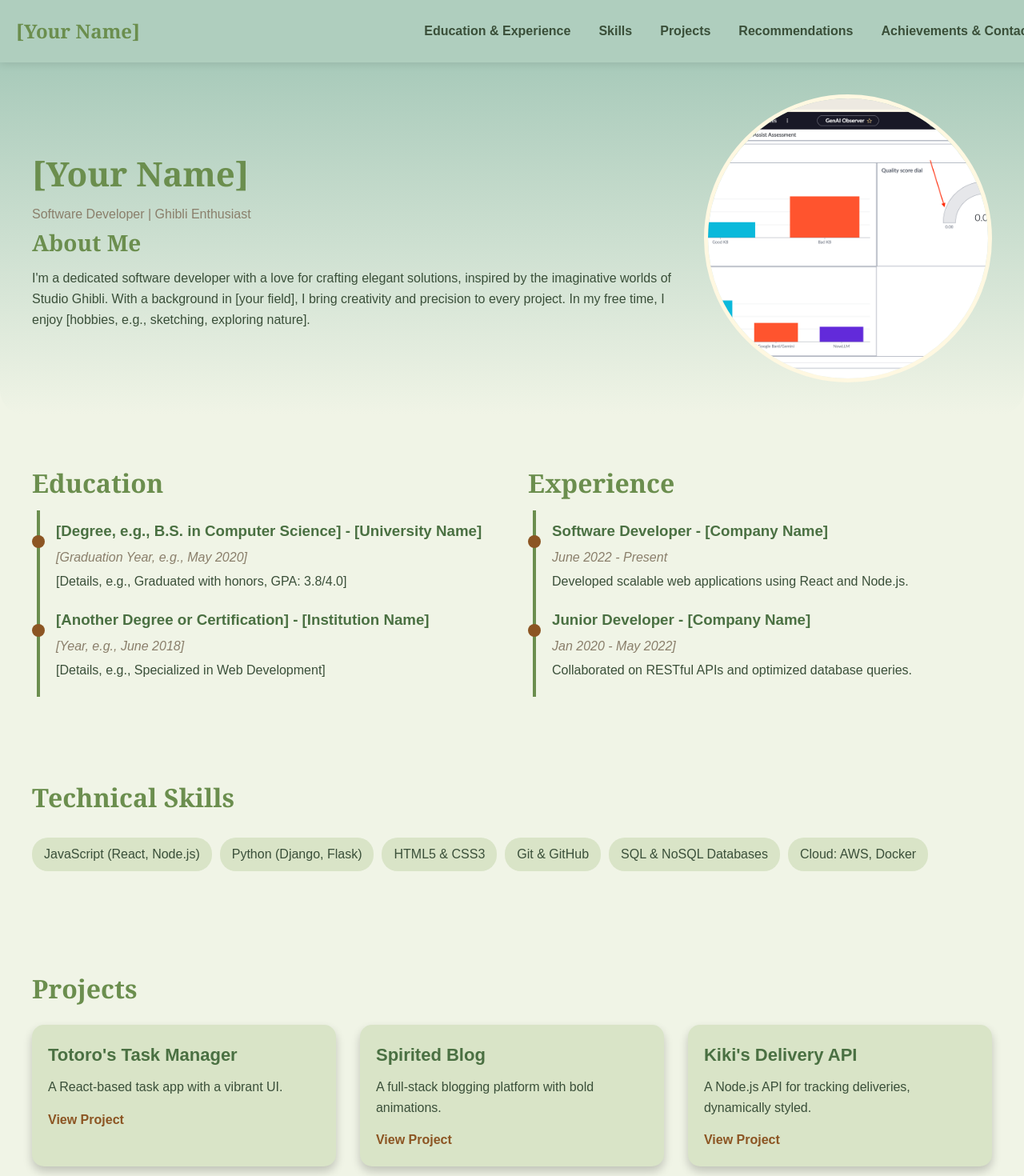
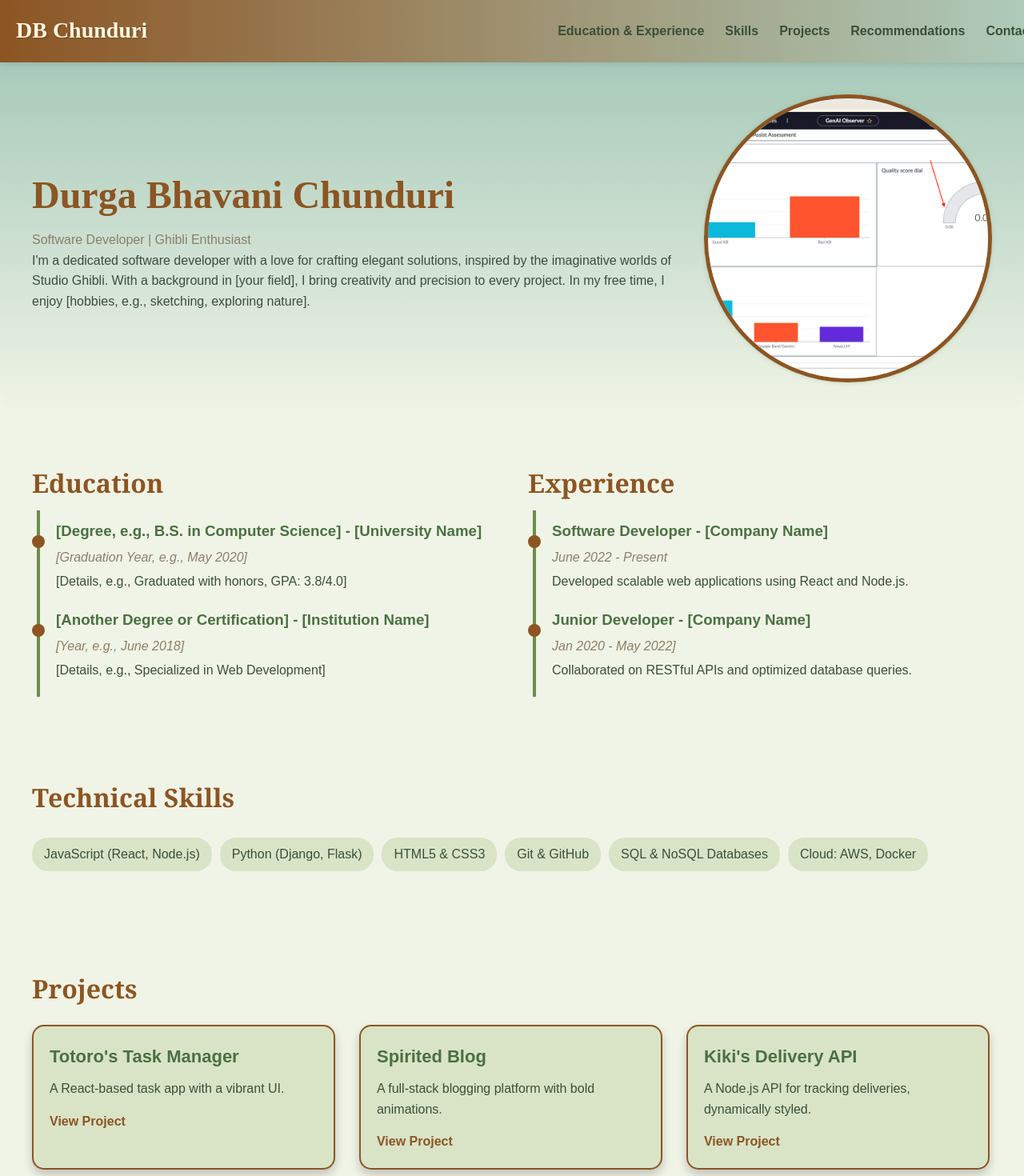
Before and after one commit to durga9948/Portfolio, a React (Create React App) app: page / in a window 1280 px wide. Shown: the top 1470 px of the page at 80% size. Built offline with nearby package versions, Linux system fonts and the light colour scheme.

Commit message:
All the basic layout is ready

```diff
--- a/src/App.css
+++ b/src/App.css
@@ -98,7 +98,8 @@ body {
 .navbar {
   position: sticky;
   top: 0;
-  background: rgba(168, 202, 186, 0.9);
+  background: linear-gradient(to right, #8c5523, rgba(168, 202, 186, 0.9));
+  /* Added #8c5523 to navbar gradient */
   padding: 10px 20px;
   z-index: 1000;
   box-shadow: 0 2px 10px rgba(0, 0, 0, 0.1);
@@ -109,29 +110,36 @@ body {
   display: flex;
   justify-content: space-between;
   align-items: center;
-  max-width: 1400px;
+  max-width: 1300px;
   margin: 0 auto;
 }
 
 .nav-title {
-  font-size: 24px;
-  color: #6b8e4e;
+  font-size: 28px;
+  /* Slightly increased from 24px */
+  color: #fff8e1;
   margin: 0;
-  font-family: 'Georgia', serif;
+  font-family: 'Brush Script MT', cursive;
+  /* Changed from Georgia */
+  font-weight: 900;
+  /* Bold for emphasis */
+  text-shadow: 1px 1px 2px rgba(0, 0, 0, 0.2);
+  /* Added for depth */
 }
 
 .nav-links {
   list-style: none;
   display: flex;
-  gap: 15px;
+  gap: 10px;
   padding: 0;
+  margin-left: 50px;
 }
 
 .nav-link {
   color: #3a4f39;
   text-decoration: none;
   font-weight: bold;
-  padding: 5px 10px;
+  padding: 5px 8px;
   transition: color 0.3s, background-color 0.3s;
   cursor: pointer;
 }
@@ -166,10 +174,16 @@ body {
 }
 
 .header-title {
-  font-size: 42px;
-  color: #6b8e4e;
+  font-size: 48px;
+  /* Slightly increased from 42px */
+  color: #8c5523;
   margin: 0 0 5px 0;
-  font-family: 'Georgia', serif;
+  font-family: 'Clicker Script', cursive;
+  /* Changed from Georgia */
+  font-weight: 700;
+  /* Bold for emphasis */
+  animation: floatName 3s ease-in-out infinite;
+  display: inline-block;
 }
 
 .subtitle {
@@ -179,7 +193,8 @@ body {
 }
 
 .about-me h2 {
-  color: #6b8e4e;
+  color: #8c5523;
+  /* Changed from #6b8e4e to #8c5523 */
   font-family: 'Georgia', serif;
   font-size: 28px;
   margin: 0 0 10px 0;
@@ -195,10 +210,12 @@ body {
   width: 350px;
   height: 350px;
   border-radius: 50%;
-  border: 5px solid #fff8e1;
+  border: 5px solid #8c5523;
+  /* Changed from #fff8e1 to #8c5523 */
   object-fit: cover;
   transition: transform 0.3s;
   flex-shrink: 0;
+  animation: pulseGlow 3s ease-in-out infinite;
 }
 
 .profile-pic:hover {
@@ -217,7 +234,8 @@ body {
 }
 
 .section h2 {
-  color: #6b8e4e;
+  color: #8c5523;
+  /* Changed from #6b8e4e to #8c5523 */
   font-family: 'Georgia', serif;
   text-align: left;
   margin: 0 0 20px 0;
@@ -249,6 +267,7 @@ body {
   position: absolute;
   width: 4px;
   background-color: #6b8e4e;
+  /* Changed from #6b8e4e to #8c5523 */
   top: 60px;
   bottom: 0;
   left: 6px;
@@ -328,10 +347,12 @@ body {
 
 .project-card {
   background-color: #d9e4c7;
-  width: calc(33.33% - 60px);
+  width: calc(33.33% - 65px);
   padding: 20px;
   border-radius: 15px;
   box-shadow: 0 6px 12px rgba(0, 0, 0, 0.2);
+  border: 2px solid #8c5523;
+  /* Added #8c5523 border */
   transition: all 0.5s ease;
   transform-style: preserve-3d;
   position: relative;
@@ -358,6 +379,7 @@ body {
 
 .project-card a {
   color: #8c5523;
+  /* Already #8c5523, kept as is */
   text-decoration: none;
   font-weight: bold;
   transition: color 0.3s;
@@ -390,6 +412,8 @@ body {
   flex-direction: column;
   justify-content: center;
   box-shadow: 0 4px 8px rgba(0, 0, 0, 0.1);
+  border: 2px solid #8c5523;
+  /* Added #8c5523 border */
   width: 250px;
   height: 250px;
 }
@@ -424,7 +448,8 @@ body {
 /* Contact Section */
 .contact {
   padding: 40px 20px;
-  background: linear-gradient(to top, #a8caba, #f0f4e6);
+  background: linear-gradient(to top, #d9e4c7, #f0f4e6);
+  /* Changed gradient to start with #8c5523 */
   border-top-left-radius: 30px;
   border-top-right-radius: 30px;
 }
@@ -442,6 +467,8 @@ body {
   border-radius: 25px;
   box-shadow: 0 8px 16px rgba(0, 0, 0, 0.1);
   display: inline-block;
+  border: 2px solid #8c5523;
+  /* Added #8c5523 border */
 }
 
 .contact-cloud p {
@@ -465,8 +492,7 @@ body {
   padding: 20px;
   color: #8a7f6b;
   font-size: 14px;
-  background: linear-gradient(to top, #a8caba, #f0f4e6);
-  border-top-left-radius: 30px;
-  border-top-right-radius: 30px;
+  background: linear-gradient(to right, #8c5523, rgba(168, 202, 186, 0.9));
+  /* Changed gradient to start with #8c5523 */
   width: 100%;
 }
--- a/src/App.js
+++ b/src/App.js
@@ -9,7 +9,7 @@ function App() {
     { id: 'skills', label: 'Skills' },
     { id: 'projects', label: 'Projects' },
     { id: 'recommendations', label: 'Recommendations' },
-    { id: 'achievements-contact', label: 'Achievements & Contact' },
+    { id: 'achievements-contact', label: 'Contact' },
   ];
 
   return (
@@ -17,7 +17,7 @@ function App() {
       {/* Navigation */}
       <nav className="navbar">
         <div className="nav-content">
-          <h1 className="nav-title">[Your Name]</h1>
+          <h1 className="nav-title">DB Chunduri</h1>
           <ul className="nav-links">
             {sections.map((section) => (
               <li key={section.id}>
@@ -25,6 +25,7 @@ function App() {
                   to={section.id}
                   smooth={true}
                   duration={500}
+                  offset={-70}
                   className="nav-link"
                 >
                   {section.label}
@@ -39,9 +40,8 @@ function App() {
       <header className="header" id="header">
         <div className="header-content">
           <div className="about-me">
-            <h1 className="header-title">[Your Name]</h1>
+            <h1 className="header-title">Durga Bhavani Chunduri</h1>
             <p className="subtitle">Software Developer | Ghibli Enthusiast</p>
-            <h2>About Me</h2>
             <p>
               I'm a dedicated software developer with a love for crafting elegant solutions,
               inspired by the imaginative worlds of Studio Ghibli.
```
